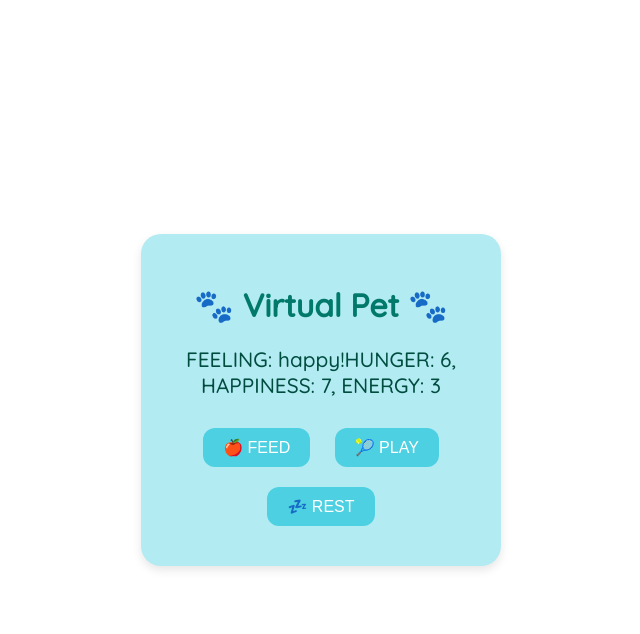
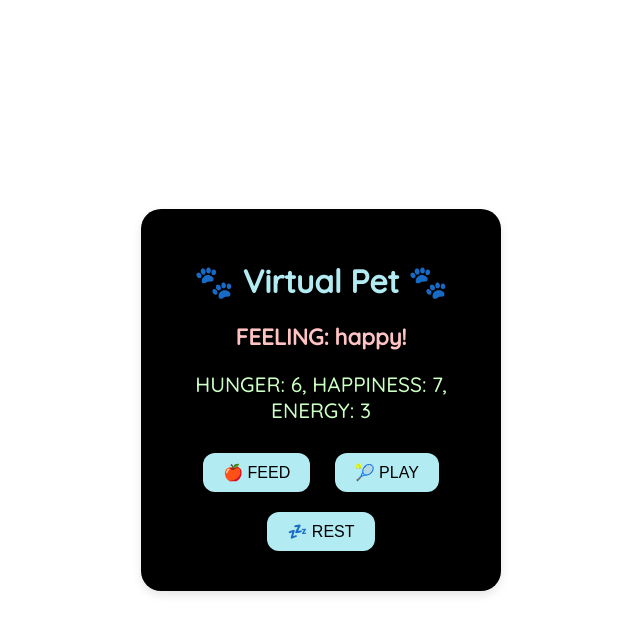
Before and after one commit to conniemyo/final-project, a plain HTML site: page index.html in a window 1280 px wide. Both pictures are taken after a click on the button "🎾 PLAY". Shown: the whole page, without its empty margins (319-959 px from the left). Drawn offline with Linux system fonts and the light colour scheme.

Commit message:
css / visual changes

```diff
--- a/index.html
+++ b/index.html
@@ -11,7 +11,8 @@
     <div class="container">
       <h1>🐾 Virtual Pet 🐾</h1>
       <div class="pet">
-        <p id="petStatus">FEELING: happy!</p>
+        <p id="feelingStatus">FEELING: happy!</p>
+        <p id="statStatus">HUNGER: 5, HAPPINESS: 5, ENERGY: 5</p>
       </div>
       <div class="controls">
         <button onclick="feedPet()">🍎 FEED</button>
--- a/script.js
+++ b/script.js
@@ -3,17 +3,20 @@ let happiness = 5;
 let energy = 5;
 
 function updateStatus() {
-  let petStatus = document.getElementById("petStatus");
+    let feelingStatus = document.getElementById("feelingStatus");
+    let statStatus = document.getElementById("statStatus");
 
-  let statusMessage = `Hunger: ${hunger}, Happiness: ${happiness}, Energy: ${energy}`;
-  statusMessage = statusMessage.toUpperCase();
+    let statusMessage = `HUNGER: ${hunger}, HAPPINESS: ${happiness}, ENERGY: ${energy}`;
+    statusMessage = statusMessage.toUpperCase();
 
-  if (hunger >= 8 || happiness <= 2 || energy <= 2) {
-    petStatus.textContent = "FEELING: not great :(" + statusMessage;
-  } else {
-    petStatus.textContent = "FEELING: happy!" + statusMessage;
+    if (hunger >= 8 || happiness <= 2 || energy <= 2) {
+      feelingStatus.textContent = "FEELING: not happy :(";
+    } else {
+      feelingStatus.textContent = "FEELING: happy!";
+    }
+
+    statStatus.textContent = statusMessage;
   }
-}
 
 function feedPet() {
   hunger = Math.max(0, hunger - 2);
--- a/style.css
+++ b/style.css
@@ -9,7 +9,7 @@ body {
   }
 
   .container {
-    background-color: #b2ebf2;
+    background-color: #000000;
     border-radius: 20px;
     padding: 30px;
     text-align: center;
@@ -18,28 +18,35 @@ body {
   }
 
   h1 {
-    color: #00796b;
-  }
-
-  #petStatus {
-    font-size: 1.3em;
-    color: #004d40;
-    margin-top: 20px;
-    margin-bottom: 20px;
+    color: #b2ebf2;
   }
 
   .controls button {
-    background-color: #4dd0e1;
+    background-color: #b2ebf2;
     border: none;
     border-radius: 12px;
     padding: 10px 20px;
     margin: 10px;
     font-size: 1em;
-    color: white;
+    color: #000000;
     cursor: pointer;
     transition: background-color 0.3s;
   }
 
   .controls button:hover {
-    background-color: #26c6da;
+    background-color: #80e7f5;
   }
+
+  #feelingStatus {
+    font-size: 1.4em;
+    font-weight: bold;
+    color: #ffc3c3;
+    margin-bottom: 10px;
+  }
+
+  #statStatus {
+    font-size: 1.3em;
+    color: #ccffc3;
+    margin-top: 20px;
+    margin-bottom: 20px;
+  }
```
